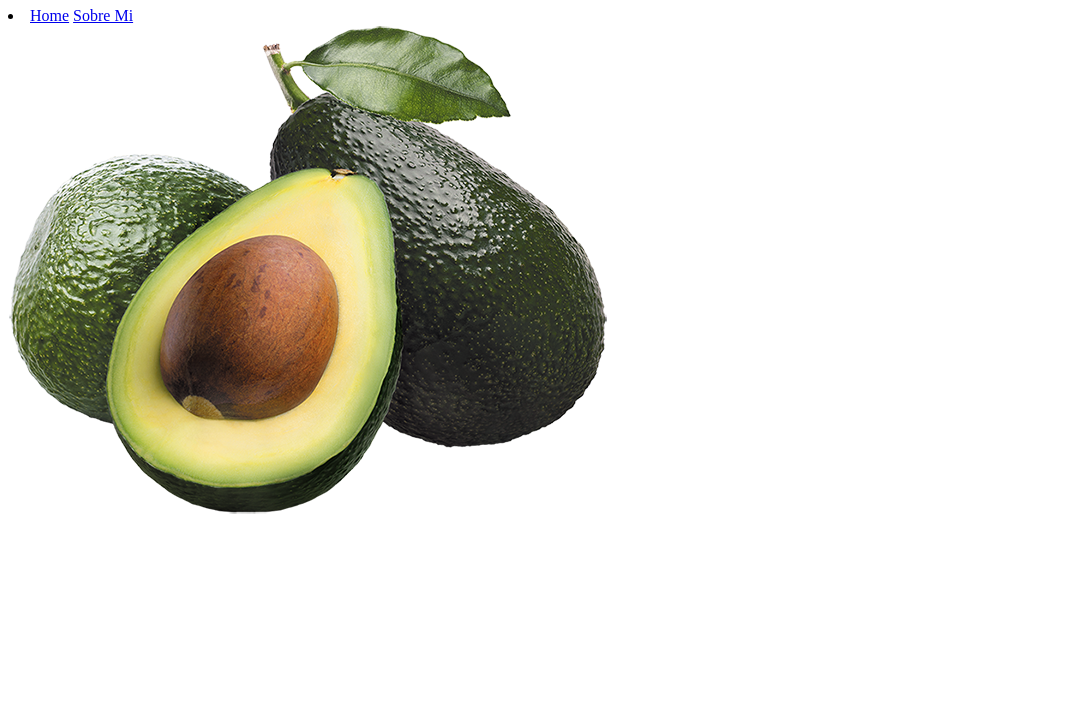
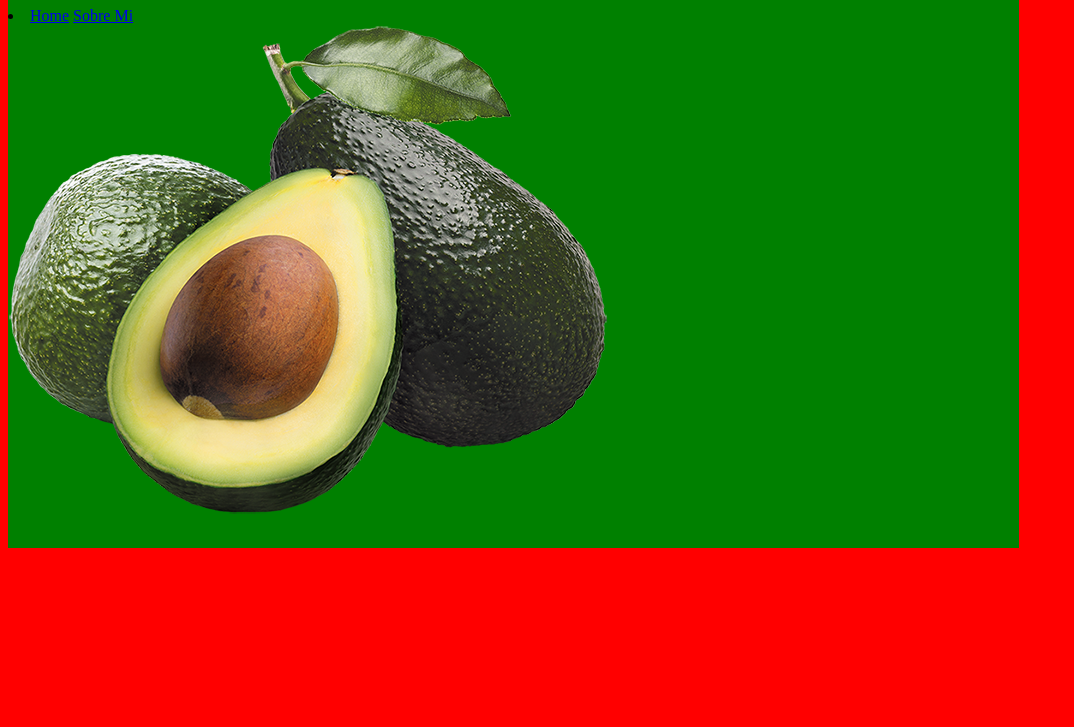
Before and after one commit to Fantasma15/WANAGROPRODUT1, a plain HTML site: page index.html in a window 1280 px wide. Shown: the part 73-800 px from the top of the page, without its empty margins (0-1074 px from the left). Drawn offline with Linux system fonts and the light colour scheme.

Commit message:
cambios 3
cambios

```diff
--- /dev/null
+++ b/estilo.css
@@ -0,0 +1,13 @@
+body{
+    background-color:red;
+}
+
+
+.main{
+    width: 80%;
+    height: 600px;
+    background-color: green;
+     margin-left: 0 auto !important ;
+     margin-right: 0 auto !important;
+
+}
--- a/index.html
+++ b/index.html
@@ -6,8 +6,10 @@
     <meta http-equiv="X-UA-Compatible" content="IE=edge">
     <meta name="viewport" content="width=device-width, initial-scale=1.0">
     <title>Wan Agro-Prodution</title>
+    <link rel="stylesheet" href="estilo.css">
 </head>
 <body>
+    <div class="main">
         <h1>
             Viembenido a mi Web Site
 </h1>
@@ -21,6 +23,8 @@
 </li>
 </nav>
 <img src="aguacate2.png" alt="">
+    </div>
+
 
 </body>
 </html>
```
Also changed, not shown: sobremi.html (+1 -1 lines). Lines whose indentation alone changed are shown as unchanged.
